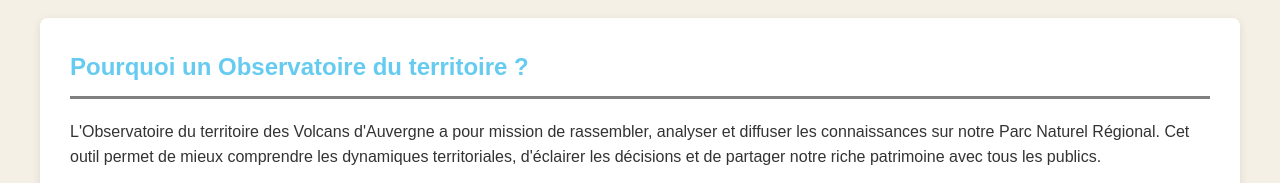
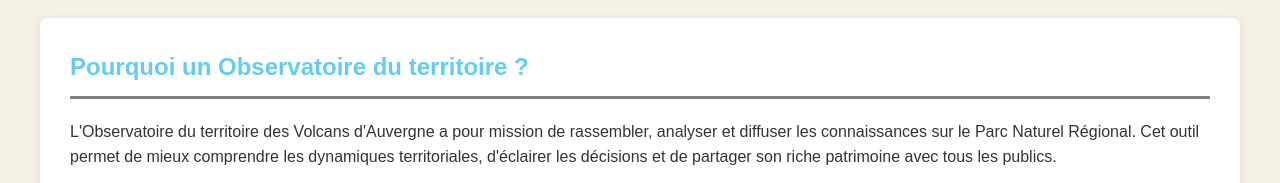
Before and after one commit to Madiale/mon-projet-observatoire-pnr, a plain HTML site: page index.html in a window 1280 px wide. Shown: the part 594-777 px from the top of the page. Drawn offline with nearby package versions, Linux system fonts and the light colour scheme.

Commit message:
Update index.html

```diff
--- a/index.html
+++ b/index.html
@@ -327,7 +327,7 @@
         <!-- Page d'accueil -->
         <section id="accueil" class="section">
             <h2>Pourquoi un Observatoire du territoire ?</h2>
-            <p>L'Observatoire du territoire des Volcans d'Auvergne a pour mission de rassembler, analyser et diffuser les connaissances sur notre Parc Naturel Régional. Cet outil permet de mieux comprendre les dynamiques territoriales, d'éclairer les décisions et de partager notre riche patrimoine avec tous les publics.</p>
+            <p>L'Observatoire du territoire des Volcans d'Auvergne a pour mission de rassembler, analyser et diffuser les connaissances sur le Parc Naturel Régional. Cet outil permet de mieux comprendre les dynamiques territoriales, d'éclairer les décisions et de partager son riche patrimoine avec tous les publics.</p>
 
             <p>À travers des cartes interactives, des données actualisées et des analyses thématiques, découvrez les multiples facettes de ce territoire exceptionnel classé au patrimoine mondial de l'UNESCO.</p>
 
```
